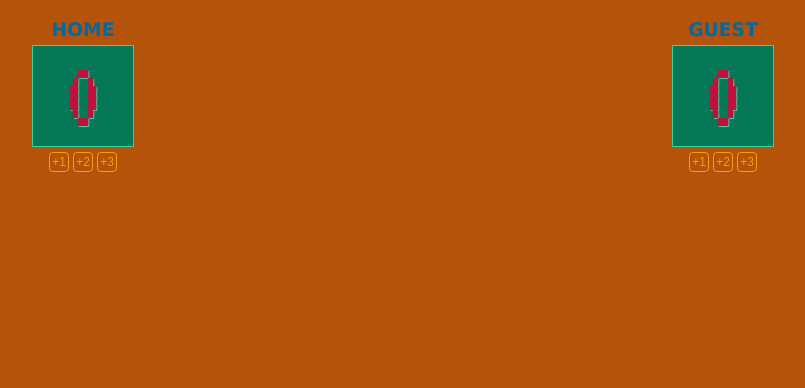
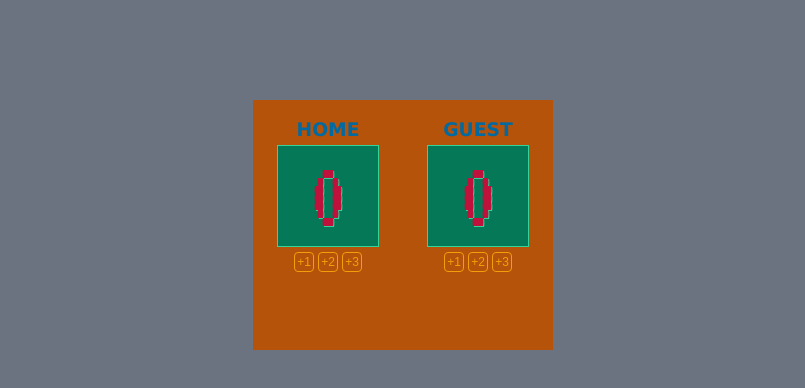
Before and after one commit to gowgow12/score-board, a plain HTML site: page index.html in a window 1280 px wide. Shown: the whole page, without its empty margins (237-1042 px from the left). Drawn offline with Linux system fonts and the light colour scheme.

Commit message:
Add files via upload

```diff
--- a/index.css
+++ b/index.css
@@ -1,7 +1,14 @@
 
 body {
     margin: 0;
+    background-color: #6B7280;
+}
+main{
     background-color: #B45309;
+    width: 300px;
+    height:250px;
+    margin:auto ;
+    margin-top:100px;
 }
 
 .container {
--- a/index.html
+++ b/index.html
@@ -6,6 +6,7 @@
         <link href="https://fonts.googleapis.com/css2?family=VT323&display=swap" rel="stylesheet">
     </head>
     <body>
+        <main>
         <div class="container">
             <div class="section">
                 <h3 id="homeTitle">HOME</h3>
@@ -26,6 +27,7 @@
                 </div>
             </div>
         </div>
+        </main>
         <script src="index.js"></script>
     </body>
 </html>
```
